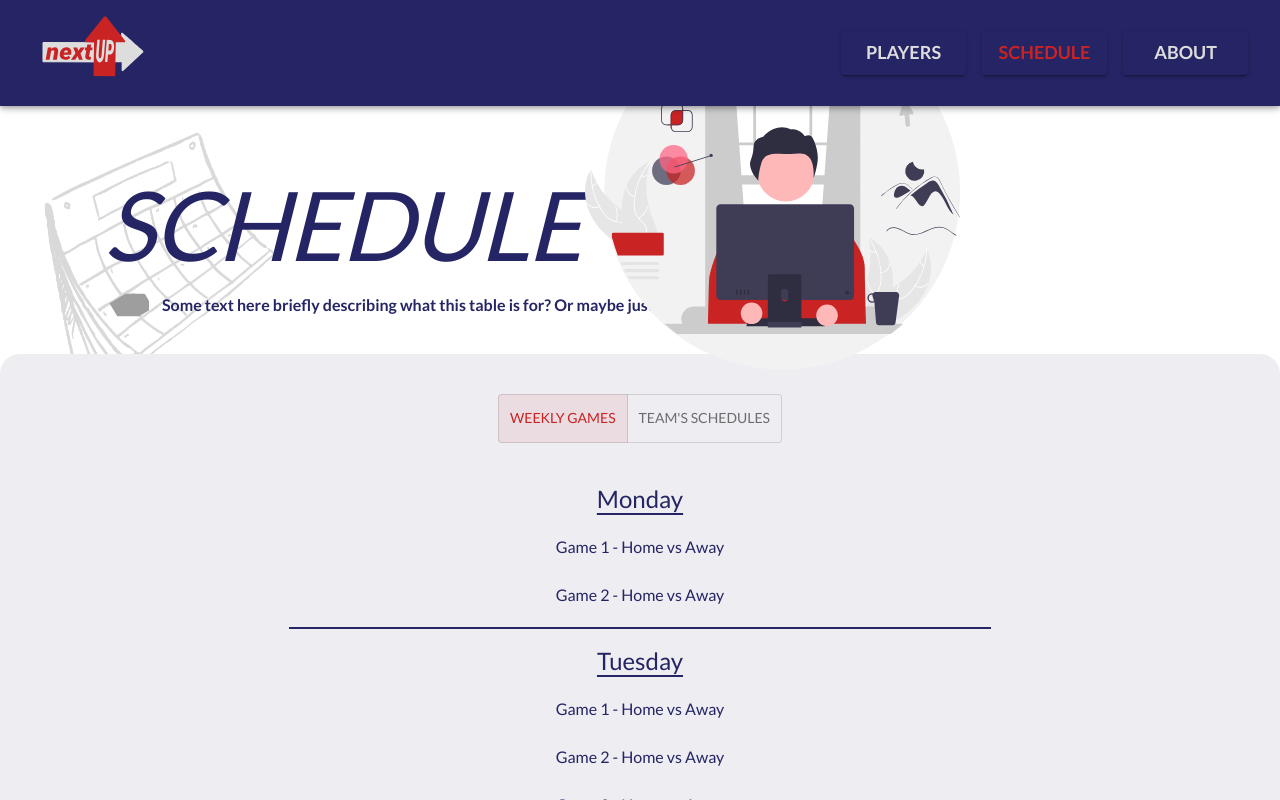
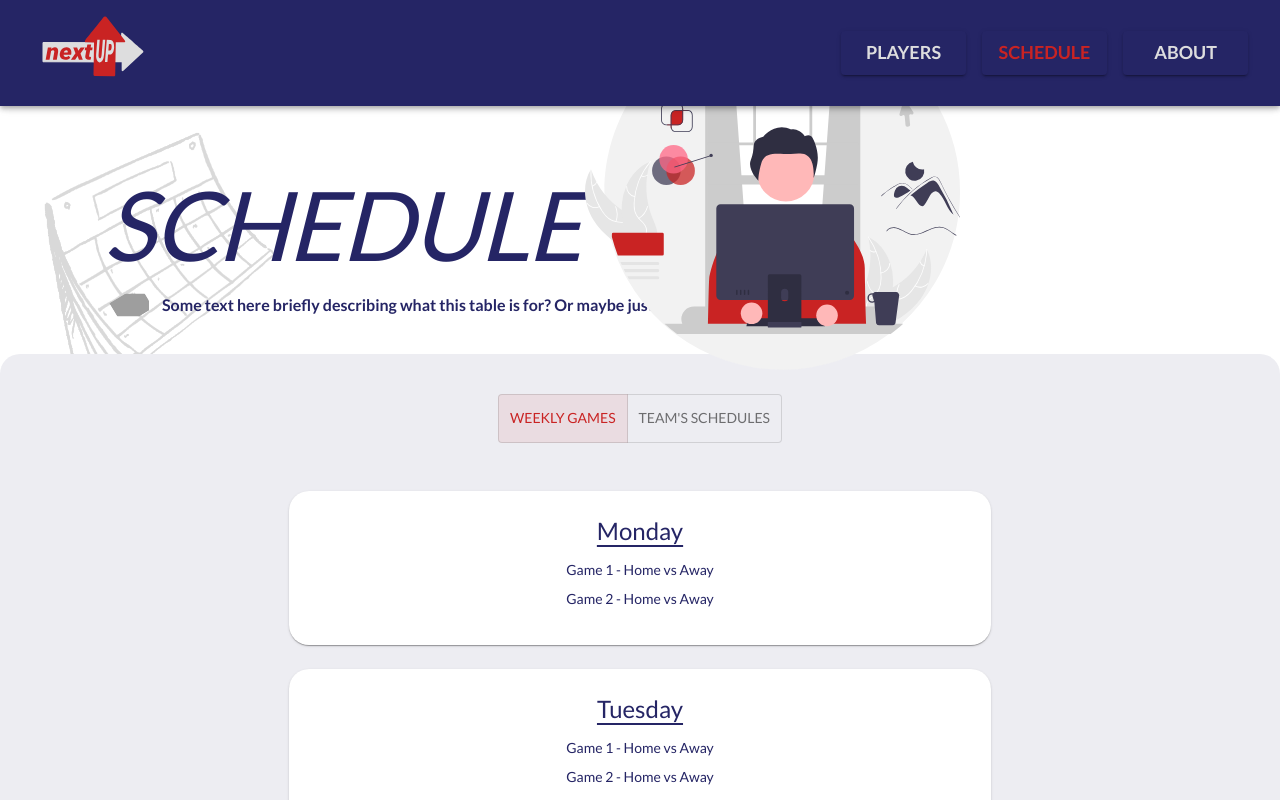
Before and after one commit to apreynolds1989/nextUP, a React (Create React App) app: page /nextUP/schedule in a window 1280 px wide. Shown: the top 800 px of the page. Built offline with nearby package versions, Linux system fonts and the light colour scheme; grey boxes are pictures that could not be loaded.

Commit message:
Converted GameDayBox to a card

```diff
--- a/src/components/GameDayBox.jsx
+++ b/src/components/GameDayBox.jsx
@@ -1,17 +1,31 @@
-import { Box, List, Typography, ListItem, ListItemText } from '@mui/material';
+import {
+    Box,
+    List,
+    Typography,
+    ListItem,
+    ListItemText,
+    Card,
+    CardContent,
+} from '@mui/material';
 import React from 'react';
 import { weeklyGames } from '../assets/data/games';
-import { palette } from '../assets/theme';
+// import { palette } from '../assets/theme';
 
 export const GameDayBox = ({ day }) => {
     const gamesArr = weeklyGames[day];
 
     return (
+        <Card
+            sx={{
+                borderRadius: 5,
+                marginY: 3,
+            }}
+        >
+            <CardContent>
                 <Box
                     sx={{
                         display: 'flex',
                         flexDirection: 'column',
-                borderBottom: `2px solid ${palette.gtBlue}`,
                     }}
                 >
                     <Box>
@@ -21,7 +35,7 @@ export const GameDayBox = ({ day }) => {
                                 textAlign: 'center',
                                 textDecoration: 'underline',
                                 textUnderlineOffset: '5px',
-                        paddingTop: 2,
+                                paddingTop: 1,
                             }}
                         >
                             {day}
@@ -34,15 +48,22 @@ export const GameDayBox = ({ day }) => {
                                     key={`${day} Game ${index + 1}`}
                                     sx={{
                                         textAlign: 'center',
+                                        paddingY: 0,
+                                        fontSize: '12px',
                                     }}
                                 >
                                     <ListItemText
                                         primary={`Game ${index + 1} - ${game}`}
+                                        primaryTypographyProps={{
+                                            fontSize: '14px',
+                                        }}
                                     />
                                 </ListItem>
                             ))}
                         </List>
                     </Box>
                 </Box>
+            </CardContent>
+        </Card>
     );
 };
```
Lines whose indentation alone changed are shown as unchanged.
